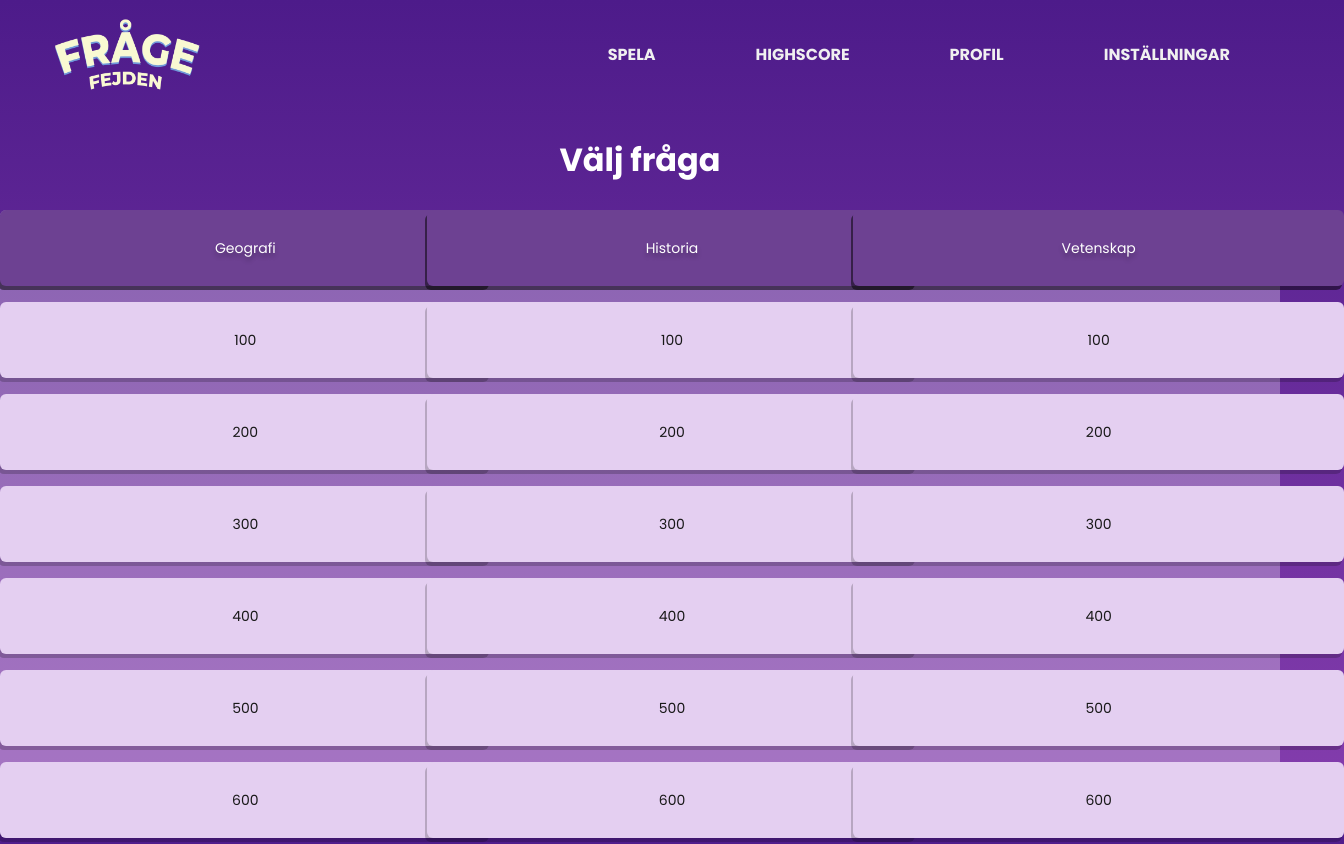
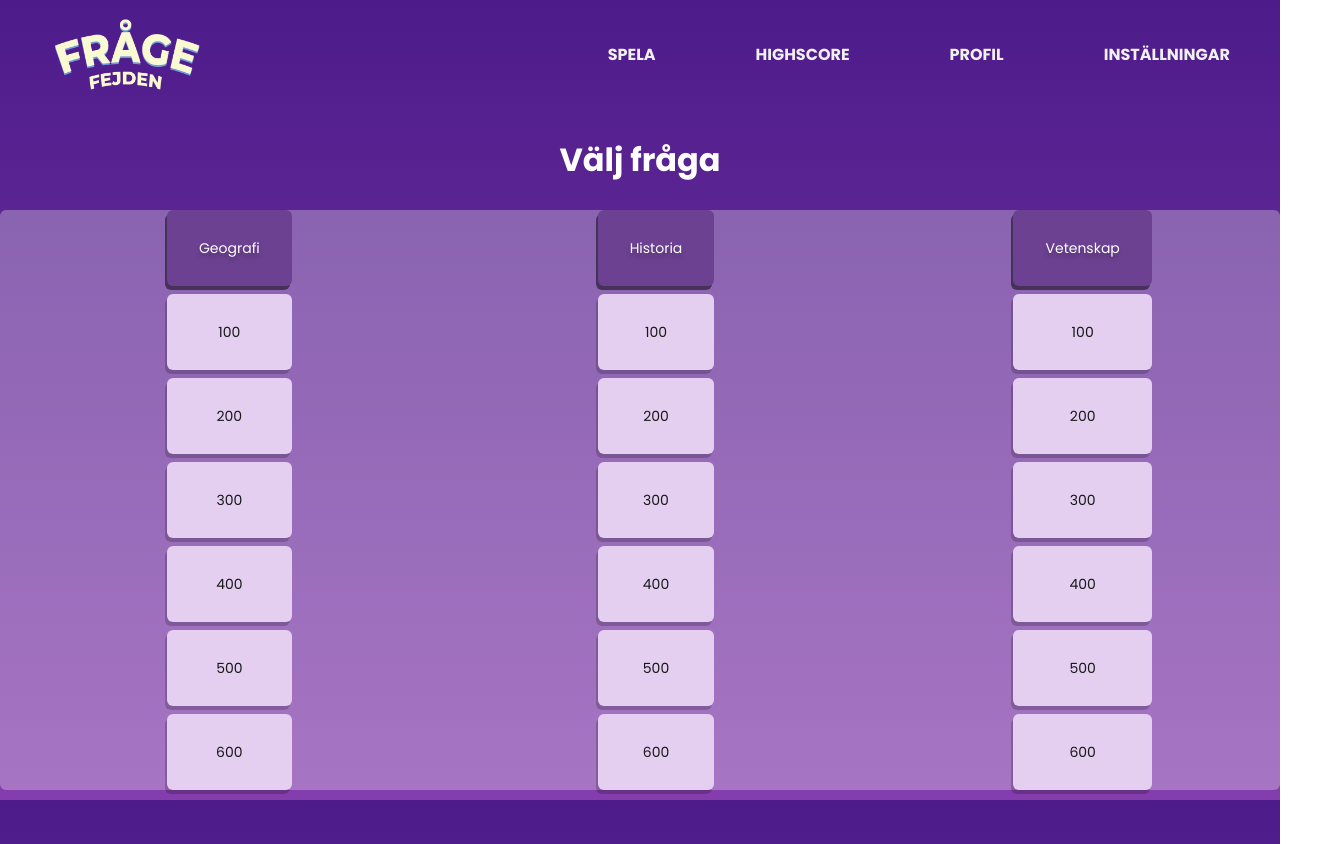
Before and after one commit to visceral89/Agil-Grupp-2, a Vue app: page /game in a window 1280 px wide. Shown: the top 844 px of the page, 1344 px wide, since content can reach past the window. Built offline with nearby package versions, Linux system fonts and the light colour scheme.

Commit message:
Fixade offset bottom

```diff
--- a/src/components/GameBoard.vue
+++ b/src/components/GameBoard.vue
@@ -75,8 +75,7 @@ h2 {
 	grid-template-rows: auto;
 	align-items: center;
 	justify-items: center;
-	height: 100%;
-	width: 100%;
+
 	border-radius: 6px;
 	margin: auto;
 	text-align: center;
@@ -84,12 +83,9 @@ h2 {
 }
 
 .category-column {
-	width: 100%;
 	display: flex;
 	flex-direction: column;
-	padding: 0 4rem;
-
-	gap: 1rem;
+	gap: 0.5rem;
 }
 
 .category-card,
@@ -104,7 +100,7 @@ h2 {
 	font-size: 14px;
 	font-weight: 400;
 	width: 100%;
-	padding: 1rem 2rem;
+	padding: 1rem;
 }
 .category-card {
 	background-color: #6d4192;
@@ -113,7 +109,6 @@ h2 {
 	box-shadow: -2px 4px 0 0 rgba(0, 0, 0, 0.5);
 }
 
-
 @media (min-width: 580px) {
 }
 </style>
--- a/src/components/NavbarFoot.vue
+++ b/src/components/NavbarFoot.vue
@@ -48,7 +48,7 @@ span {
 .navbar {
 	width: 100%;
 	position: fixed;
-	bottom: 0;
+	bottom: 6;
 }
 .navbar-padding {
 	padding-left: 6px;
```
